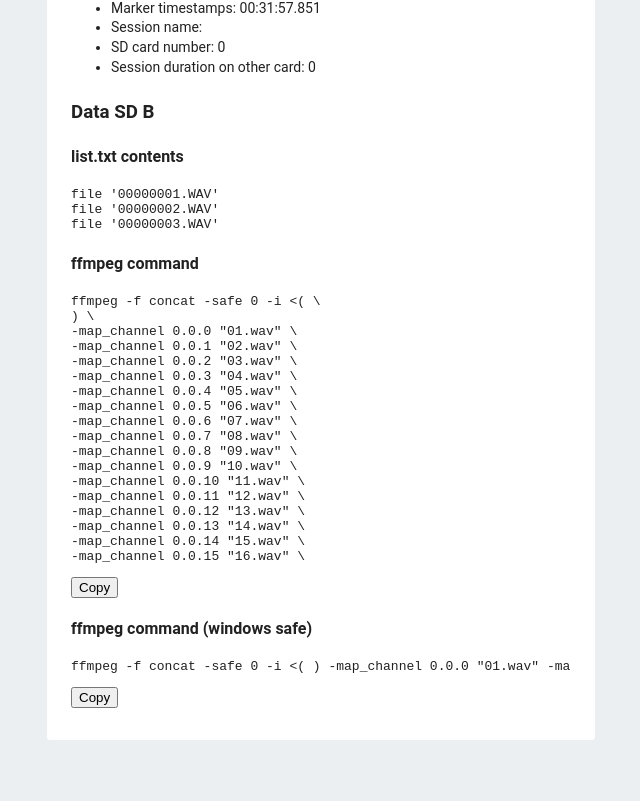
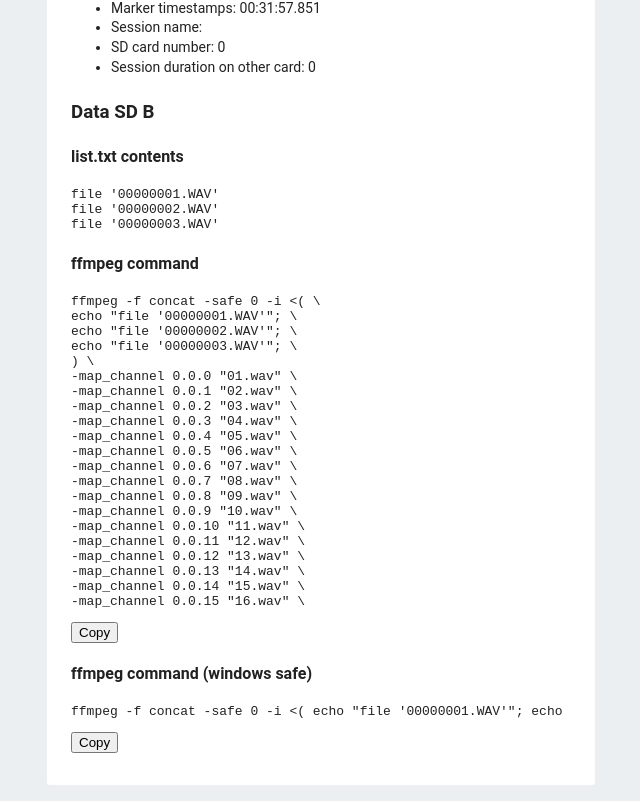
Before and after one commit to matthijsvdmeulen/XLive-Tools-Electron, a React (Create React App) app: page / in a window 1280 px wide. Shown: the part 882-1683 px from the top of the page, without its empty margins (319-959 px from the left). Before the commit the page ends 1638 px from the top, so only its background shows below. Built offline with nearby package versions, Linux system fonts and the light colour scheme.

Commit message:
Make component for cmdview

```diff
--- a/src/App.jsx
+++ b/src/App.jsx
@@ -2,11 +2,12 @@
 
 import './app.scss';
 
-import { dosDateTimeToString, dosToID, sampleArrayToTimestampArray, samplesToTimestamp, b64toBlob, parseOSPath, pad } from "./utilities/Utilities"
+import { dosDateTimeToString, dosToID, sampleArrayToTimestampArray, samplesToTimestamp, b64toBlob} from "./utilities/Utilities"
 
 import Form from "./components/Form/Form";
 import LogView from "./components/LogView/LogView";
 import ListView from "./components/ListView/ListView";
+import CmdView from "./components/CmdView/CmdView";
 
 // Extract data from binary logfile using offsets found by binary examination
 const parseLogdata = logdata => {
@@ -74,24 +75,10 @@
         inpathb: "",
         outpath: "",
         channels: ""
-      },
-      listtxt: [],
-      cmd: [],
-      outcmd: "",
-      outcmd2: ""
+      }
     };
 
     this.processForm = this.processForm.bind(this);
-    this.handleCopy = this.handleCopy.bind(this);
-    this.handleCopy2 = this.handleCopy2.bind(this);
-  }
-
-  handleCopy(event) {
-    navigator.clipboard.writeText(this.state.outcmd)
-  }
-
-  handleCopy2(event) {
-    navigator.clipboard.writeText(this.state.outcmd2)
   }
 
   componentDidMount() {
@@ -105,7 +92,6 @@
   processForm(formData) {
     this.setState({
       logdata: [],
-      cmd: [],
       formdata: formData,
     });
     this.readFile(formData.seloga[0]);
@@ -122,9 +108,6 @@
           let logdata = this.state.logdata;
           logdata[convertedLogData.SDNumber] = convertedLogData;
           this.setState({logdata: logdata});
-
-          // Print the needed output to both cmd output fields
-          this.displayCmd(convertedLogData, this.state.formdata)
       };
       reader.onerror = e => {
           // Error occurred
@@ -133,43 +116,6 @@
       if(typeof file !== "undefined") {
         reader.readAsArrayBuffer(file);
       }
-  }
-
-
-
-  arrayToElement = (array, element, newline = "") => {
-      this.setState({[element]: ""});
-      if(array) {
-          array.forEach(line => {
-            let newelement = this.state[element] + line + newline
-            this.setState({[element]: newelement});
-          });
-      }
-  }
-
-  displayCmd = (data, formData) => {
-      let channelsArray = [];
-      if(formData.channels && formData.channels !== "") {
-          channelsArray = formData.channels.split(",");
-          for (let i in channelsArray) {
-              channelsArray[i] = parseInt(channelsArray[i], 10);
-          }
-      }
-      let cmd = []
-      cmd.push("ffmpeg -f concat -safe 0 -i <( ");
-      let listtxt = this.state.listtxt;
-      listtxt.forEach(item => {
-        cmd.push("echo \"" + item.replace("\n", "") + "\"; ");
-      });
-      cmd.push(") ");
-      for (let i = 0; i < data.channelAmount; i++) {
-          if(channelsArray.length === 0 || channelsArray.includes(i+1)) {
-            cmd.push("-map_channel 0.0." + i + " \"" + parseOSPath(formData.outpath ? formData.outpath : "") + pad(i+1, 2) + ".wav\" ");
-          }
-      }
-      this.setState({cmd: cmd});
-      this.arrayToElement(this.state.cmd, "outcmd", "\\\n");
-      this.arrayToElement(this.state.cmd, "outcmd2");
   }
 
   render() {
@@ -181,6 +127,8 @@
         <Form
           processForm={this.processForm}
         />
+        { this.state.logdata.length > 0 &&
+        <div>
           <h3>Data SD A</h3>
           <LogView
             logdata={
@@ -193,18 +141,16 @@
               this.state.logdata[0] ? this.state.logdata[1] : this.state.logdata[2]
             }
           />
-        <h4>list.txt contents</h4>
           <ListView
             logdata={this.state.logdata}
             formdata={this.state.formdata}
-          outfile={this.state.outfile}
           />
-        <h4>ffmpeg command</h4>
-        <code><pre>{this.state.outcmd}</pre></code>
-        <button onClick={this.handleCopy}>Copy</button>
-        <h4>ffmpeg command (windows safe)</h4>
-        <code className="wincmd"><pre>{this.state.outcmd2}</pre></code>
-        <button onClick={this.handleCopy2}>Copy</button>
+          <CmdView
+            logdata={this.state.logdata}
+            formdata={this.state.formdata}
+          />
+        </div>
+        }
       </div>
     )
   }
--- /dev/null
+++ b/src/components/CmdView/CmdView.jsx
@@ -0,0 +1,74 @@
+import React, { Component } from 'react'
+
+import { parseOSPath, pad } from '../../utilities/Utilities';
+
+import { list } from "../ListView/List/List"
+
+export default class CmdView extends Component {
+
+  constructor(props) {
+    super(props);
+
+    this.handleCopy = this.handleCopy.bind(this);
+    this.handleCopy2 = this.handleCopy2.bind(this);
+  }
+
+  handleCopy(event) {
+    navigator.clipboard.writeText(this.state.outcmd)
+  }
+
+  handleCopy2(event) {
+    navigator.clipboard.writeText(this.state.outcmd2)
+  }
+
+  arrayToElement = (array, newline = "") => {
+    let newelement = "";
+    array.forEach(line => {
+      newelement = newelement + line + newline;
+    });
+    return newelement;
+  }
+
+  render() {
+    let logdata = {}
+    this.props.logdata.forEach(sd => {
+      logdata = sd;
+    });
+    let formdata = this.props.formdata;
+
+    let channelsArray = [];
+    if(formdata.channels && formdata.channels !== "") {
+        channelsArray = formdata.channels.split(",");
+        for (let i in channelsArray) {
+            channelsArray[i] = parseInt(channelsArray[i], 10);
+        }
+    }
+
+    let cmd = []
+    cmd.push("ffmpeg -f concat -safe 0 -i <( ");
+    let listtxt = list(this.props.logdata, this.props.formdata).split("\n");
+    listtxt.pop();
+    listtxt.forEach(item => {
+      cmd.push("echo \"" + item.replace("\n", "") + "\"; ");
+    });
+    cmd.push(") ");
+    for (let i = 0; i < logdata.channelAmount; i++) {
+        if(channelsArray.length === 0 || channelsArray.includes(i+1)) {
+          cmd.push("-map_channel 0.0." + i + " \"" + parseOSPath(formdata.outpath ? formdata.outpath : "") + pad(i+1, 2) + ".wav\" ");
+        }
+    }
+    let outcmd = this.arrayToElement(cmd, "\\\n");
+    let outcmd2 = this.arrayToElement(cmd);
+
+    return (
+      <div>
+        <h4>ffmpeg command</h4>
+        <code><pre>{outcmd}</pre></code>
+        <button onClick={this.handleCopy}>Copy</button>
+        <h4>ffmpeg command (windows safe)</h4>
+        <code className="wincmd"><pre>{outcmd2}</pre></code>
+        <button onClick={this.handleCopy2}>Copy</button>
+      </div>
+    )
+  }
+}
--- /dev/null
+++ b/src/components/ListView/List/List.js
@@ -0,0 +1,15 @@
+import { parseOSPath, pad } from "../../../utilities/Utilities"
+
+export const list = (logdata, formdata) => {
+  let inputPath = [formdata.inpatha, formdata.inpathb];
+  let list = "";
+
+  logdata.forEach((sd, index) => {
+    for (let i = 0; i < sd.fileAmount; i++) {
+      list = list + "file '" +
+      parseOSPath(logdata[0] ? inputPath[index] : inputPath[index-1]) +
+      pad(i+1, 8) + ".WAV'\n"
+    }
+  });
+  return list;
+}
--- a/src/components/ListView/ListView.jsx
+++ b/src/components/ListView/ListView.jsx
@@ -1,25 +1,19 @@
 import React, { Component } from 'react'
 
-import { parseOSPath, pad } from "../../utilities/Utilities"
+import { list } from './List/List'
 
 export default class ListView extends Component {
 
   render() {
-    let formdata = this.props.formdata;
-    let logdata = this.props.logdata;
-    let inputPath = [formdata.inpatha, formdata.inpathb];
-    let list = "";
 
-    logdata.forEach((sd, index) => {
-      for (let i = 0; i < sd.fileAmount; i++) {
-        list = list + "file '" +
-        parseOSPath(logdata[0] ? inputPath[index] : inputPath[index-1]) +
-        pad(i+1, 8) + ".WAV'\n"
-      }
-    });
     return (
       <div>
-        <code><pre>{list}</pre></code>
+        <h4>list.txt contents</h4>
+        <code>
+          <pre>
+            {list(this.props.logdata, this.props.formdata)}
+          </pre>
+        </code>
       </div>
     )
   }
```
Also changed, not shown: src/components/CmdView/CmdUnix/CmdUnix.jsx (added, +11 -0 lines), src/components/CmdView/CmdWin/CmdWin.jsx (added, +11 -0 lines). Lines whose indentation alone changed are shown as unchanged.
